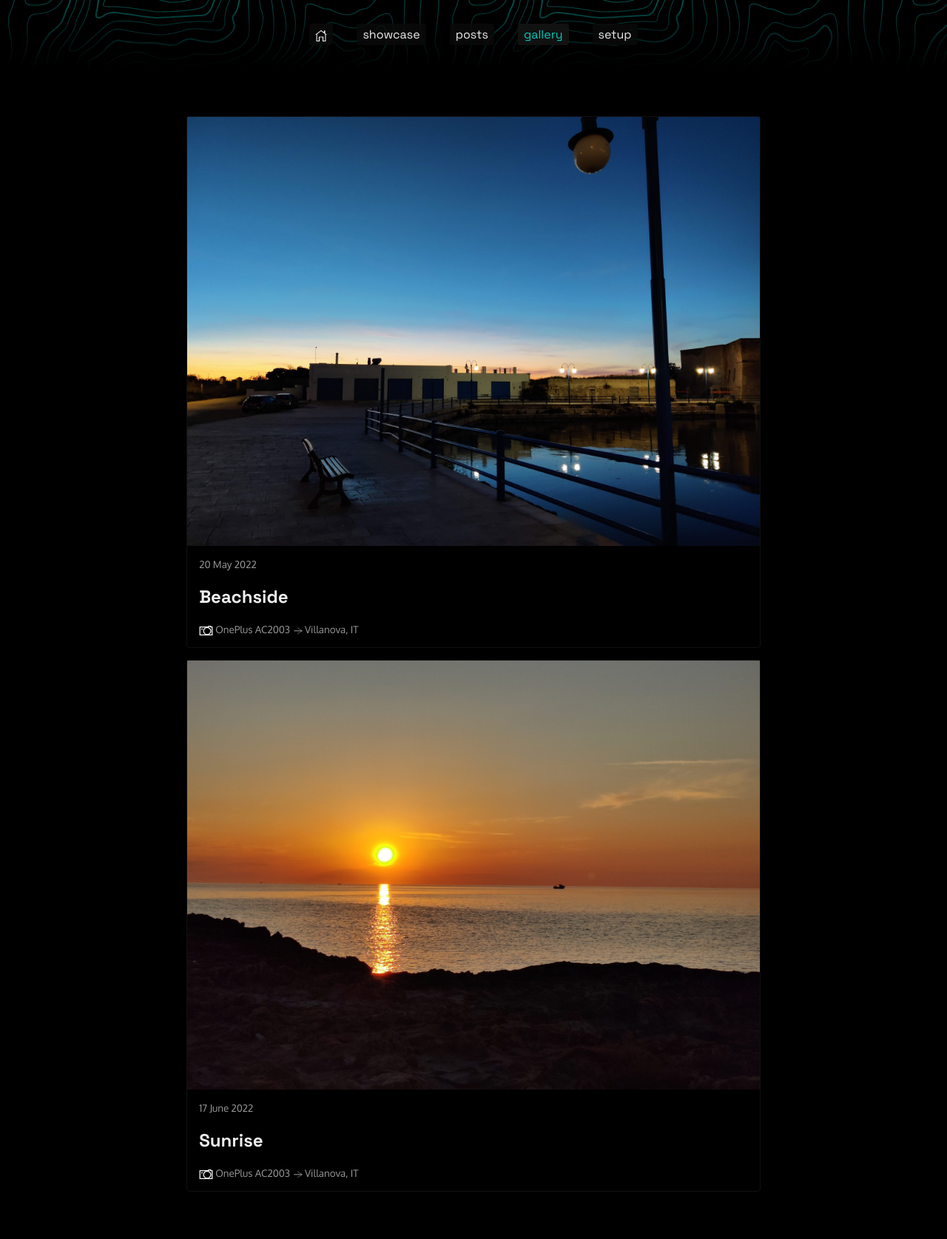
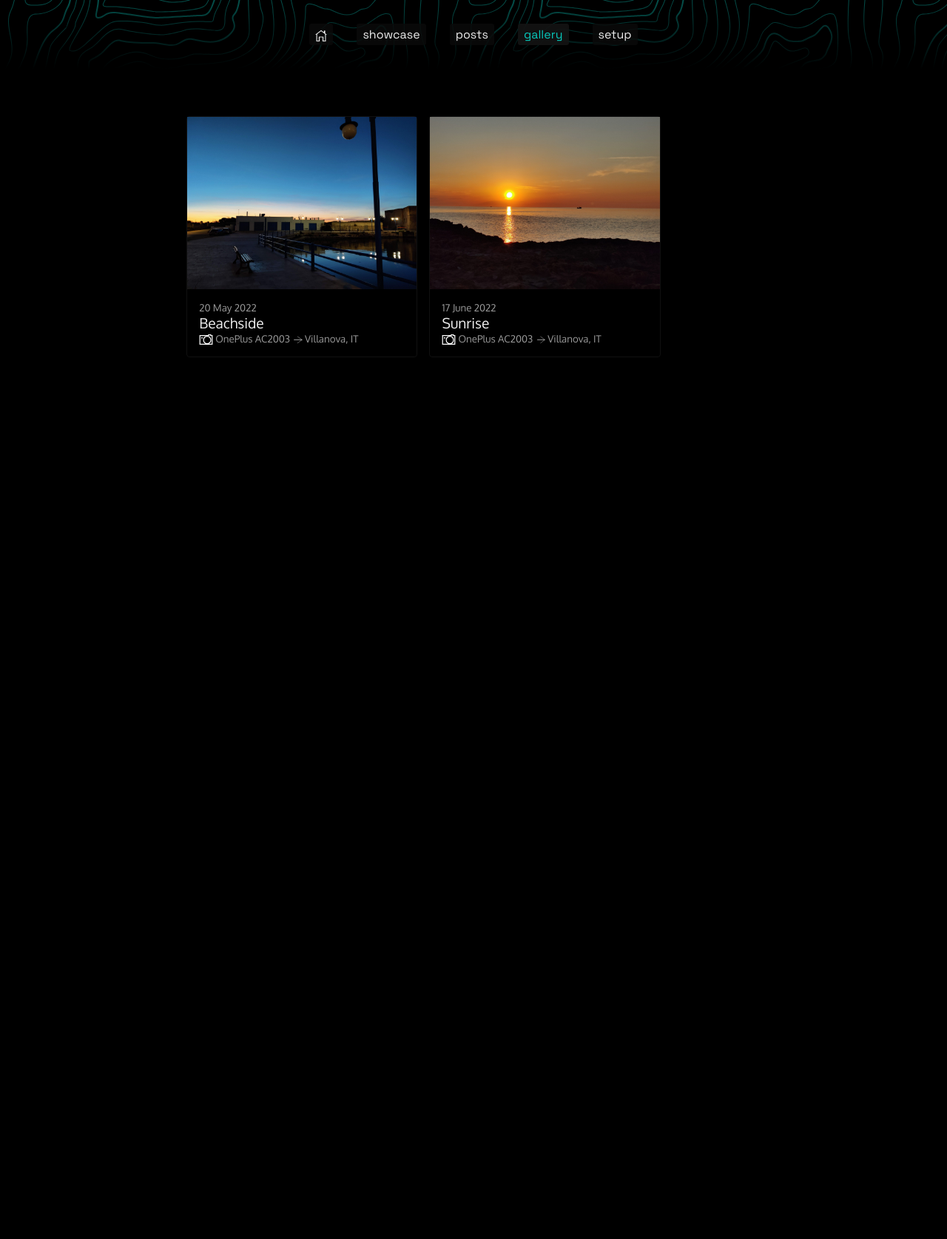
Before and after one commit to s7uck/s7uck.github.io, a Jekyll site: the page built from gallery.markdown, in a window 1280 px wide. Shown: the whole page at 74% size. Built offline with Jekyll 4.4.1, drawn with Linux system fonts in a browser that asks for light colours; after the commit the page ends 900 px from its top, so only the background shows below that.

Commit message:
Styling improvements

```diff
--- a/gallery.markdown
+++ b/gallery.markdown
@@ -6,26 +6,32 @@ permalink: /gallery
 
 <style>
 	.card {
-		min-width: 40%;
-		flex-grow: 1;
+		width: 40%;
 		padding: 0;
 		row-gap: 0;
 	}
 	.card.big {
-		width: 60%;
-		flex-grow: 2;
+		flex-grow: 1;
 	}
 	figcaption { padding: 1em;}
 </style>
 
 <ol class="grid" id="photo-grid">
 {% for photo in site.photos %}
-	<li class="card" onclick="window.location = '{{ photo.url }}'">
+	<li class="card{% if photo.highlight %} big{%endif%}" onclick="window.location = '{{ photo.url }}'">
 		<img src="/photos/{{ photo.image }}" alt="{{ photo.name }}">
+
 		<figcaption>
-			<small>{{ photo.date | date: "%-d %B %Y" }}</small>
-			<h2>{{ photo.name }}</h2>
-			<small><img class="icon invert" src="/images/camera.svg"> {{ photo.camera }} <img class="icon invert" src="/images/forward.svg"> {{ photo.location }}</small>
+			<small>
+				{{ photo.date | date: "%-d %B %Y" }}
+			</small>
+			<big>
+				{{ photo.name }}
+			</big>
+
+			<small>
+				<img class="icon invert" src="/images/camera.svg"> {{ photo.camera }} <img class="icon invert" src="/images/forward.svg"> {{ photo.location }}
+			</small>
 		</figcaption>
 	</li>
 {% endfor %}
--- a/posts.markdown
+++ b/posts.markdown
@@ -17,9 +17,9 @@ permalink: /posts
 		{{ post.excerpt }}
 	</span>
 
-	<div class="list horizontal">{% for category in post.categories %}
+	<ul class="list horizontal">{% for category in post.categories %}
 		<span class="chip">{{ category }}</span>{% endfor %}
-	</div>
+	</ul>
 </article>{% endfor %}
 
 <footer>
--- a/style.css
+++ b/style.css
@@ -60,6 +60,7 @@ menu { justify-content: center;}
 .flex, .card, figcaption { display: -ms-flex; display: flex;}
 .horizontal, .grid { flex-direction: row;}
 .nowrap { flex-wrap: nowrap;}
+.horizontal.list { align-items: center;}
 .chip, button {
 	display: inline-block;
 	border: 1px solid #08C7BB;
@@ -83,7 +84,7 @@ hr {
 }
 ul, ol, menu { padding-left: 0;}
 li { margin: 12px 0;}
-figure, .grid li { margin: 0;}
+figure, .grid li, ul.list, ol.list { margin: 0;}
 table { width: 100%;}
 table, td, th {
 	border: 1px solid #101010;
```
Also changed, not shown: _layouts/photo.html (+14 -4 lines).
